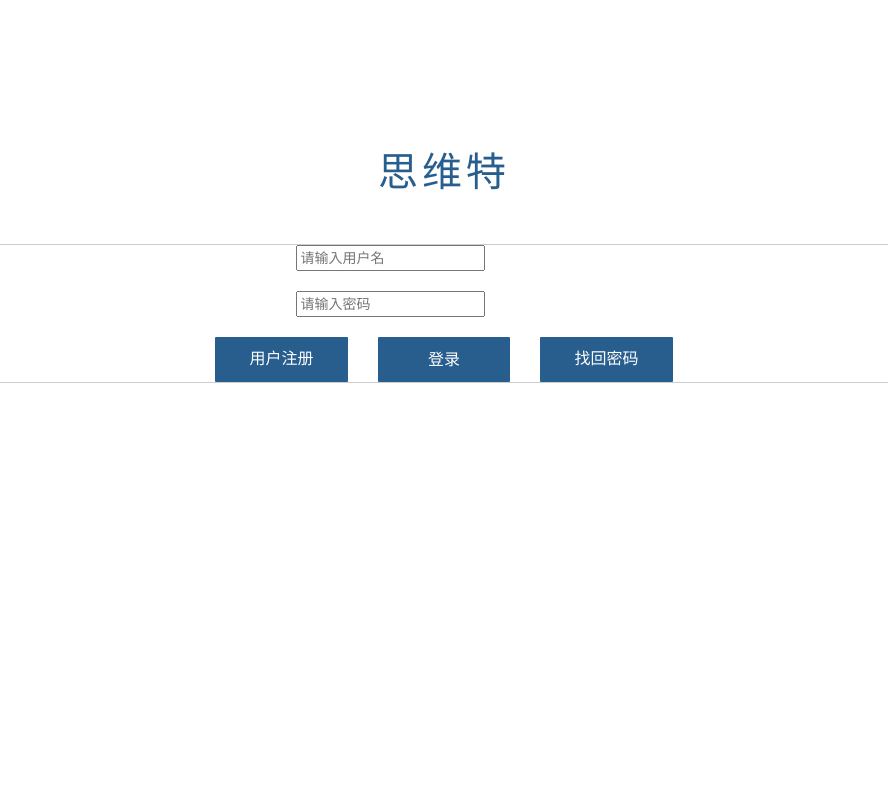
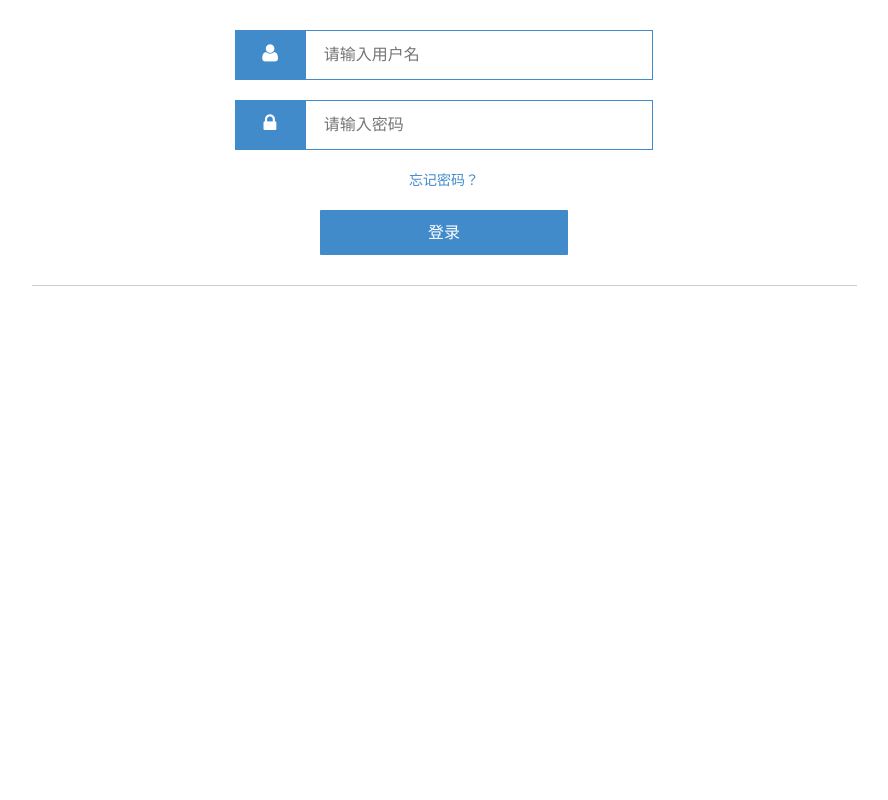
Before and after one commit to WunGCQ/swdwonproject, a PHP site: page /login.php in a window 1280 px wide. Shown: the whole page, without its empty margins (196-1084 px from the left). Run offline with PHP 8.4, Linux system fonts and the light colour scheme; some libraries are stand-ins or nearby versions.

Commit message:
登陆界面少改

```diff
--- a/css/index.css
+++ b/css/index.css
@@ -15,6 +15,9 @@ body{
 	text-align: center;
     padding-bottom: 120px;
 
+}
+#nav{
+    padding-left: 0px;
 }
 #nav li{
 	margin: 0px;
--- a/js/login.js
+++ b/css/login.css
@@ -1,34 +1,51 @@
-function vcode_onclick()
-{
-    $.ajax({
-        type: "GET",
-        url: "code_num.php",
-        dataType: "text",
-        success: function(resText){
-            var vcode = $("#vimage");
-            vcode.attr("src",'code_num.php?' + Math.random());
-        }
-    });
+body{
+    position: relative;
+    text-align: center;
+    margin:0px;
+    padding:0px;
+    min-height: 100%;
+    font-family: "微软雅黑","Microsoft Yahei",Arial,Helvetica,sans-serif,"宋体";
+    font-size: 14px;
+
 }
 
-function check_vcode()
-{
-	var vcode = $("#vcode").val();
-
-	$.ajax({
-        type: "POST",
-        url: "chkcode.php",
-        dataType: "text",
-        data: {vcode:vcode},
-        success: function(resText){
-            if(resText == 0)
-            	alert("验证码错误");
-            else
-           	{
-           		var formobj = document.getElementById("reg");
-           		//var formdata = new FormData(formobj);
-           		formobj.submit();
-           	}
-        }
-    });
+html{
+    min-height: 100%;
+    height: 100%;
 }
+#container{
+    width: 960px;
+    min-height: 100%;
+    padding-bottom: 120px;
+    margin: auto;
+}
+#login-wrap{
+    padding: 30px 10px;
+}
+#username-icon,#password-icon{
+    text-align: center;
+    background-color: #428bca;
+    height: 50px;
+    line-height: 50px;
+    padding: 0px;
+}
+#password-icon{
+    background-color:#428bca;
+}
+#username-input-wrap,#password-input-wrap{
+    padding: 0px;
+}
+#username-input,#password-input{
+    height: 50px;
+    width: 100%;
+    text-indent: 1em;
+    font-size: 16px;
+    outline: none;
+    border: 1px solid #428bca;
+}
+#username-input:focus,#password-input:focus{
+    border-color: #428bca;
+}
+.btn:hover{
+    background-color: #3c90d6 !important;
+}
--- a/js/page_control.js
+++ b/js/page_control.js
@@ -121,9 +121,7 @@ function changeTabByLeftBar(obj){
     }
 }
 
-<<<<<<< HEAD
+
 function getSelectedTrObj(Obj){
     return $(Obj.parentNode.parentNode);
 }
-=======
->>>>>>> 5f6d8345140e210b92a671acfcd48891108d617d
--- a/login.php
+++ b/login.php
@@ -8,18 +8,15 @@
     <title>思维特:用户登录</title>
     <script src="js/jquery.min.js" type="text/javascript" charset="utf-8"></script>
     <script src="js/warning.js" type="text/javascript" charset="utf-8"></script>
-    <link href="//netdna.bootstrapcdn.com/font-awesome/4.2.0/css/font-awesome.min.css" rel="stylesheet"/>
+    <!--<link href="//netdna.bootstrapcdn.com/font-awesome/4.2.0/css/font-awesome.min.css" rel="stylesheet"/>-->
+    <link rel="stylesheet" href="font-awesome-4.2.0/css/font-awesome.min.css"/>
     <link rel="stylesheet" type="text/css" href="css/bootstrap.min.css"/>
     <link rel="stylesheet" type="text/css" href="css/warning.css"/>
     <link rel="stylesheet" type="text/css" href="css/login.css"/>
 </head>
 <body>
-    <div class="container">
-        <div class="row">
-            <div class="col-sm-10 col-sm-offset-1" style="text-align: center;padding: 150px 0px 50px 0px;border-bottom: 1px solid #ccc;">
-                <h1 style="color: #285e8e;letter-spacing: 4px; font-size: 40px;margin: auto;">思维特</h1>
-            </div>
-        </div>
+    <div id="container">
+
         <div class="row" >
             <div class="col-sm-10 col-sm-offset-1" id="login-wrap" style="border-bottom: 1px solid #ccc;">
                 <form action="logchk.php" method="post">
@@ -41,15 +38,17 @@
                         </div>
                     </div>
                     <div class="row" style="margin-top: 20px;">
-                        <div class="col-sm-2 col-sm-offset-3" >
-                            <a class="btn" href="regist.php" style="background-color: #285e8e;color: #fff;border-radius: 1px;width: 100%;height: 45px;line-height: 30px;font-size: 16px;">用户注册</a>
+
+                        <div class="col-sm-2 col-sm-offset-5" style="text-align: center;">
+                            <a href="">忘记密码？</a>
                         </div>
-                        <div class="col-sm-2">
-                            <button class="btn" type="submit" value="login" style="background-color: #285e8e;color: #fff;border-radius: 1px;width: 100%;height: 45px;line-height: 30px;font-size: 16px;">登录</button>
+                    </div>
+                    <div class="row" style="margin-top: 20px;">
+
+                        <div class="col-sm-4 col-sm-offset-4">
+                            <button class="btn" type="submit" value="login" style="background-color: #428bca;color: #fff;border-radius: 1px;width: 100%;height: 45px;line-height: 30px;font-size: 16px;">登录</button>
                         </div>
-                        <div class="col-sm-2">
-                            <a class="btn" href="getpwdurl.php" style="background-color: #285e8e;color: #fff;border-radius: 1px;width: 100%;height: 45px;line-height: 30px;font-size: 16px;">找回密码</a>
-                        </div>
+
                     </div>
                 </form>
             </div>
```
